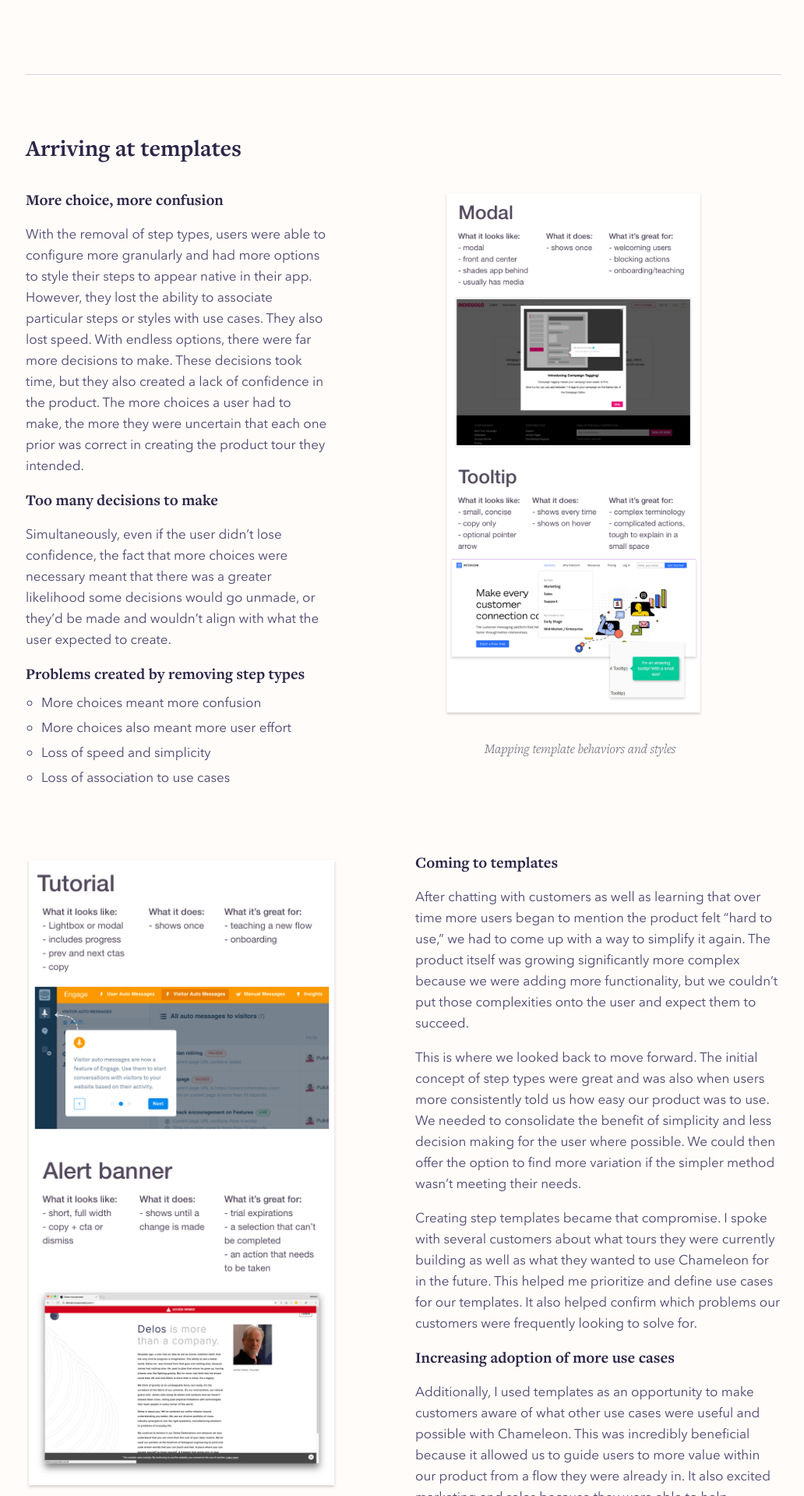
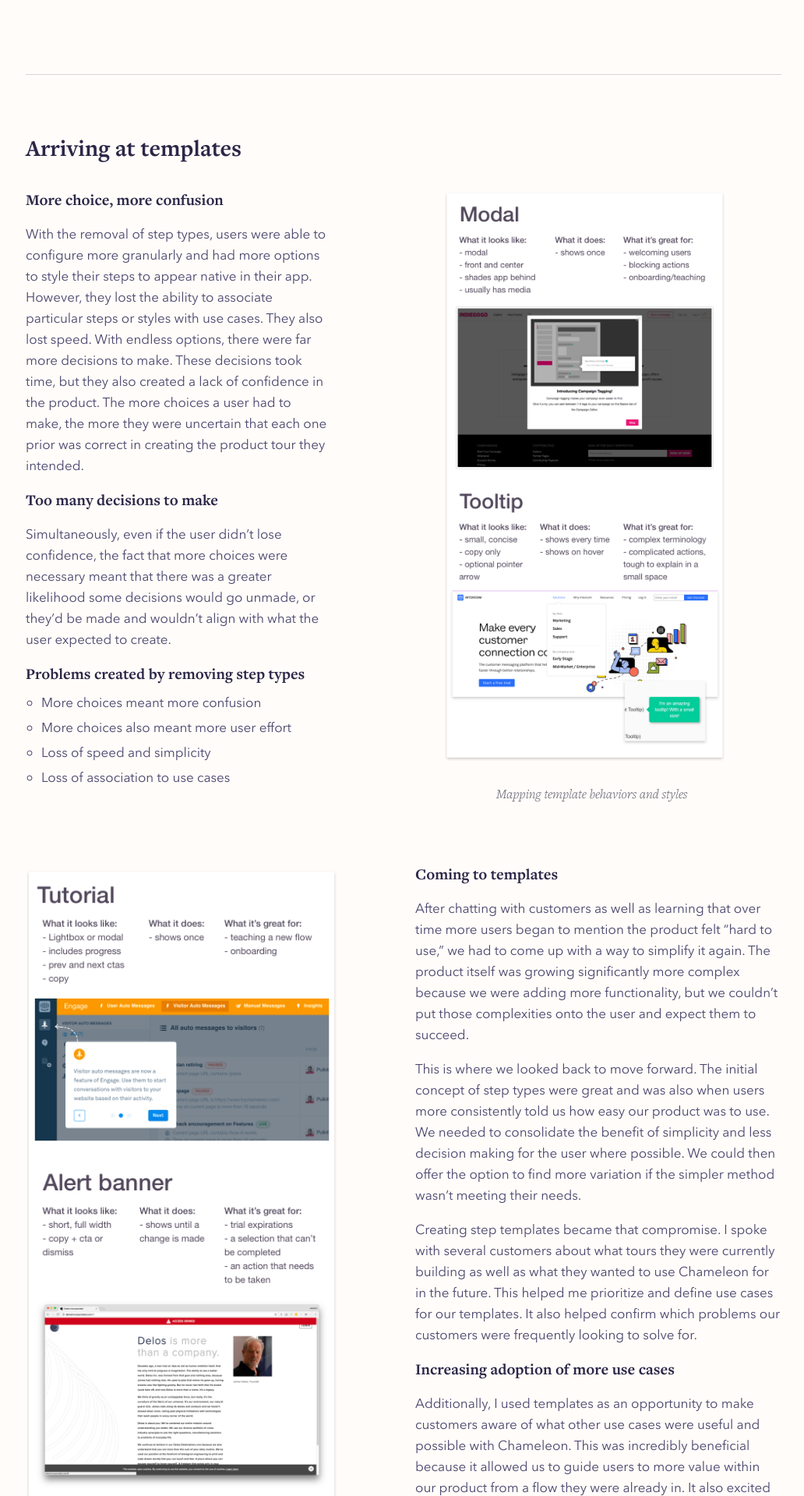
Before and after one commit to jessbottali/jessicabottali.com, a Jekyll site: the page built from projects/chameleon-templates/index.html, in a window 1280 px wide. Shown: the part 2058-3977 px from the top of the page at 78% size, without its empty margins (122-1154 px from the left). Built offline with Jekyll 4.4.1, drawn with Linux system fonts in a browser that asks for light colours; comment, search, counter and statistics services are not loaded.

Commit message:
Update index.html

```diff
--- a/projects/chameleon-templates/index.html
+++ b/projects/chameleon-templates/index.html
@@ -65,7 +65,7 @@ title: "Chameleon templates"
     </div>
 
     <div class="Grid-cell" style="margin-top:70px; margin-left:40px;">
-      <div class="Catalog-sketch-images" style="width: 350px; margin-left: 80px;">
+      <div class="Catalog-sketch-images" style="width: 380px; margin-left: 80px;">
         <img src="./images/templatizing-behaviors-styles-1@2x.png" class="ProjectImage ml0" />
         <p class="ImageCaption">Mapping template behaviors and styles</p>
       </div>
```
